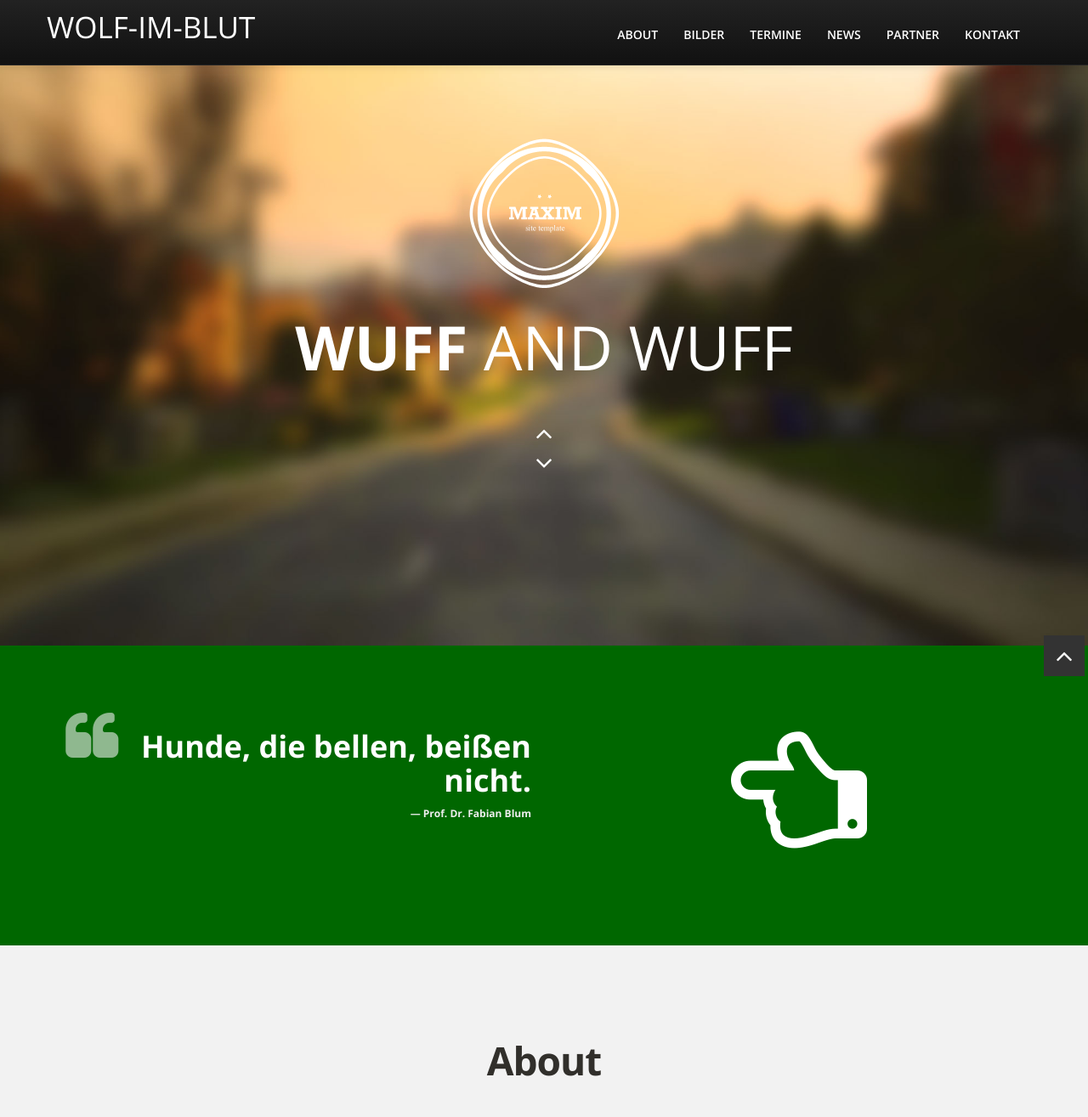
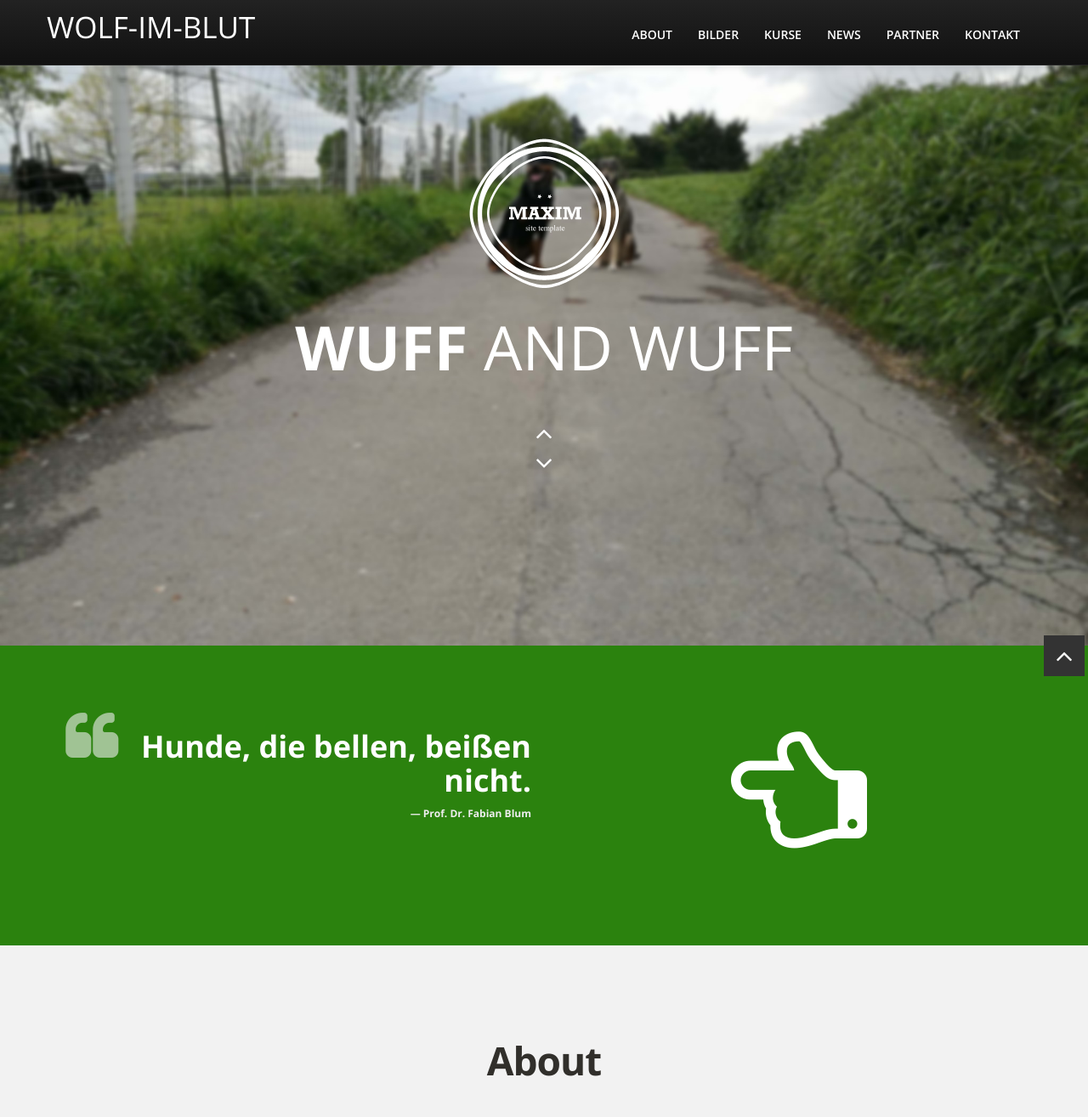
Before and after one commit to kreativteam/Wolf-im-Blut, a PHP site: page / in a window 1280 px wide. Shown: the top 1315 px of the page at 85% size. Run offline with PHP 8.4, Linux system fonts and the light colour scheme.

Commit message:
Images + Color

```diff
--- a/css/style.css
+++ b/css/style.css
@@ -371,7 +371,7 @@ header .logo {
 
 /* --- Header slider --- */
 #header-wrapper.header-slider {
-	background: #444 url(../img/bg/bg-3.jpg) no-repeat center center fixed;
+	background: #444 url(../img/bg/bg-4.jpg) no-repeat center center fixed;
 	-webkit-background-size: cover;
 	-moz-background-size: cover;
 	-o-background-size: cover;
@@ -476,7 +476,7 @@ section.spacer {
 }
 
 .spacer.red,.section.red {
-	background:#006700;
+	background:#2b820e;
 	color:#fff;
 }
 
--- a/index.html
+++ b/index.html
@@ -44,7 +44,7 @@
 								<a title="Bilder" href="#works">Bilder</a>
 							</li>
 							<li>
-								<a title="Termine" href="#services">Termine</a>
+								<a title="Kurse" href="#kurse">Kurse</a>
 							</li>
 							<li>
 								<a title="news" href="#blog">News</a>
@@ -370,10 +370,10 @@
 	</section>
 	<!-- end section bilder -->
 
-	<!-- section: termine -->
-	<section id="services" class="section orange">
+	<!-- section: kurse -->
+	<section id="kurse" class="section orange">
 		<div class="container">
-			<h4>Termine</h4>
+			<h4>Kurse</h4>
 			<!-- Four columns -->
 			<div class="row">
 				<div class="span3 animated-fast flyIn">
@@ -415,7 +415,7 @@
 			</div>
 		</div>
 	</section>
-	<!-- end section: termine -->
+	<!-- end section: kurse -->
 
 	<!-- section: news -->
 	<section id="blog" class="section">
```
Also changed, not shown: contactform/contactform.php (+5 -7 lines), img/bg/[Originaldateien]/bg-4.jpg (added), img/bg/bg-4.jpg (added), img/dogs/dog1.jpg (added), img/dogs/dog10.jpg (added), img/dogs/dog2.jpg (added), img/dogs/dog3.jpg (added), img/dogs/dog4.jpg (added), img/dogs/dog5.jpg (added), img/dogs/dog6.jpg (added), img/dogs/dog7.jpg (added), img/dogs/dog8.jpg (added), img/dogs/dog9.jpg (added).
